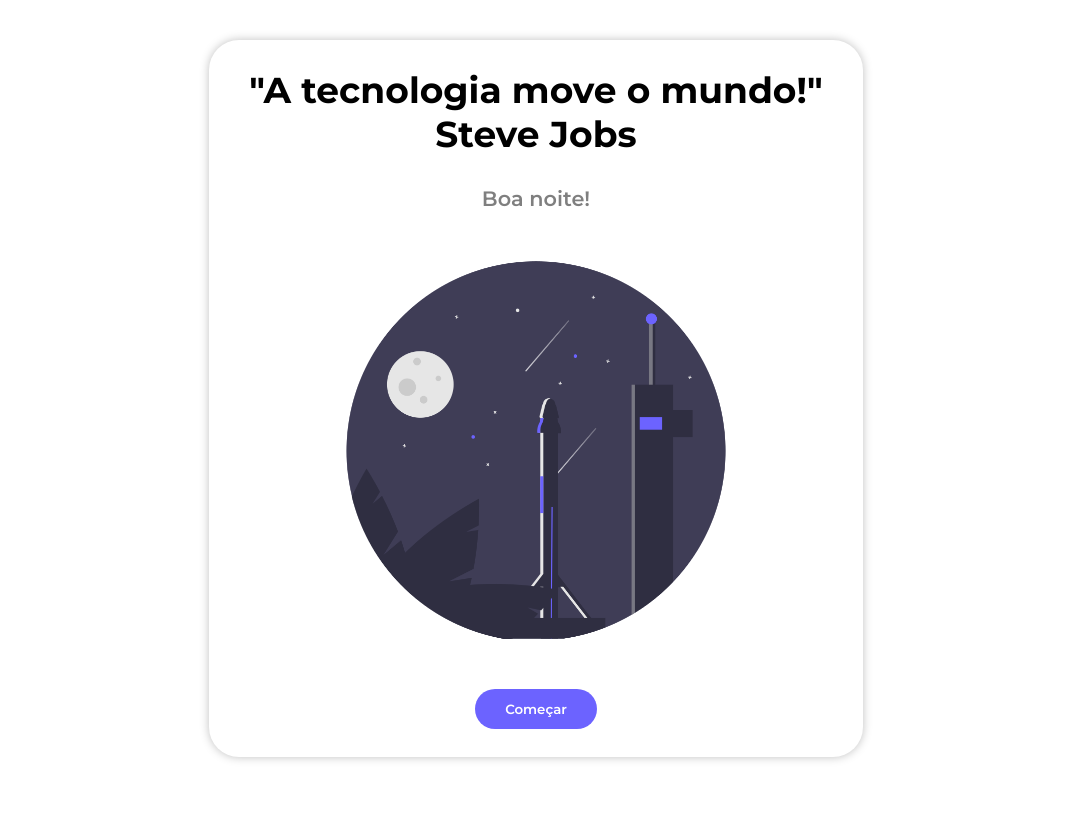
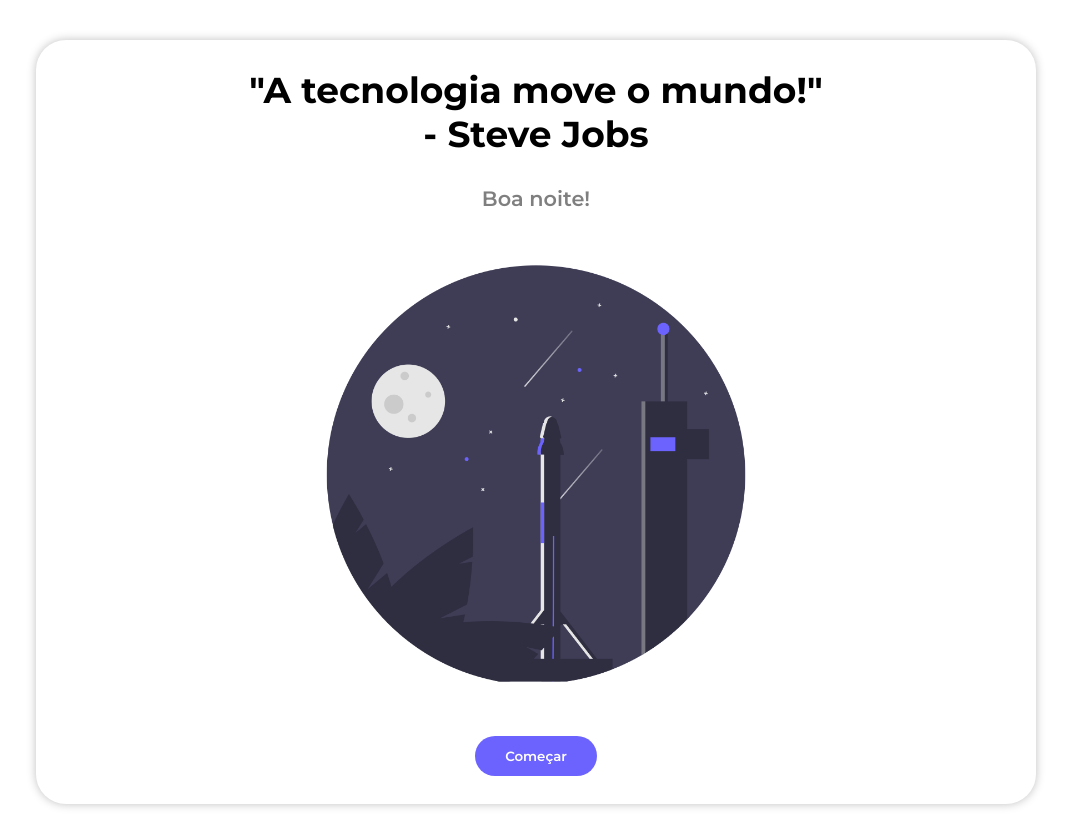
Before and after one commit to GuilhermePain/form-login-and-register, a React (Vite) app: page / in a window 1280 px wide. Shown: the whole page, without its empty margins (104-1175 px from the left). Before the commit the page ends 800 px from the top, so only its background shows below. Built offline with nearby package versions, Linux system fonts and the light colour scheme.

Commit message:
Alterando estilo de Home

```diff
--- a/src/Home.jsx
+++ b/src/Home.jsx
@@ -7,7 +7,7 @@
 function Home() {
   const getDate = () => {
     const date = new Date();
-    const hours = date.getHours();
+    const hours = 22;
 
     if (hours >= 12 && hours < 18) {
       return (
@@ -38,7 +38,7 @@
     <MainContainer>
       <article>
         <h1>"A tecnologia move o mundo!"</h1>
-        <h2>Steve Jobs</h2>
+        <h2> - Steve Jobs</h2>
       </article>
       {getDate()}
       <Link to="/login"><button>Começar</button></Link>
--- a/src/HomeStyle.js
+++ b/src/HomeStyle.js
@@ -17,7 +17,7 @@
     }
 
     img {
-        max-width: 500px;
+        max-width: 60%;
     }
 
     p {
```
